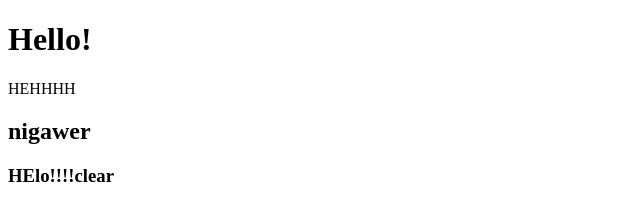
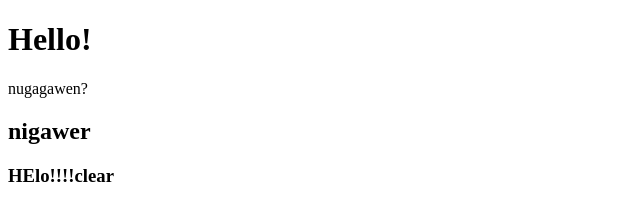
Before and after one commit to kiraa-pixel/Student-Registration-Module, a plain HTML site: page index.html in a window 1280 px wide. Shown: the full height of the page, 0-640 px from the left. Drawn offline with Linux system fonts and the light colour scheme.

Commit message:
update index.html

```diff
--- a/index.html
+++ b/index.html
@@ -7,7 +7,7 @@
 </head>
 <body>
     <h1>Hello!</h1>
-    <p>HEHHHH</p>
+    <p>nugagawen?</p>
     <h2>nigawer</h2>
     <h3>HElo!!!!clear</h3>
 </body>
```
